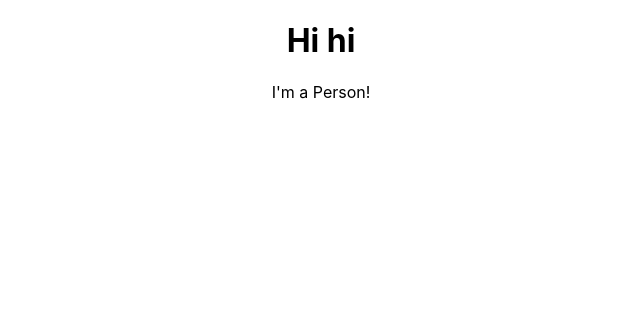
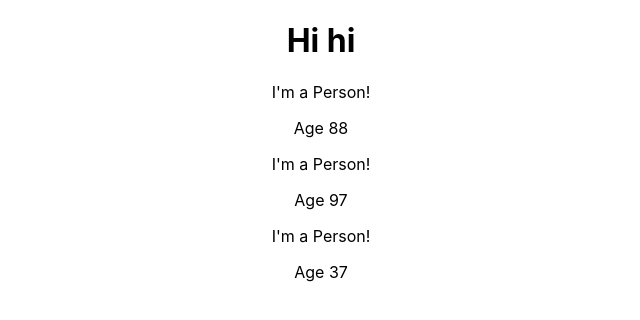
Before and after one commit to Gagandeep39/react-js-basics, a React (Create React App) app: page / in a window 1280 px wide. Shown: the top 320 px of the page, without its empty margins (319-959 px from the left). Built offline with nearby package versions, Linux system fonts and the light colour scheme.

Commit message:
Added dynamic Content

```diff
--- a/src/App.js
+++ b/src/App.js
@@ -10,6 +10,8 @@ function App() {
     <div className='App'>
       <h1>Hi hi</h1>
       <Person />
+      <Person />
+      <Person />
     </div>
 
     // Method 2 - Old method
--- a/src/Person/Person.js
+++ b/src/Person/Person.js
@@ -1,7 +1,12 @@
 import React from "react";
 // ES6 stype
 const person = () => {
-    return <p> I'm a Person!</p>
+    return (
+        <div>
+            <p> I'm a Person!</p>
+            <p>Age { Math.floor(Math.random() * 100) }</p>
+        </div>
+    )
 };
 
 export default person;
```
